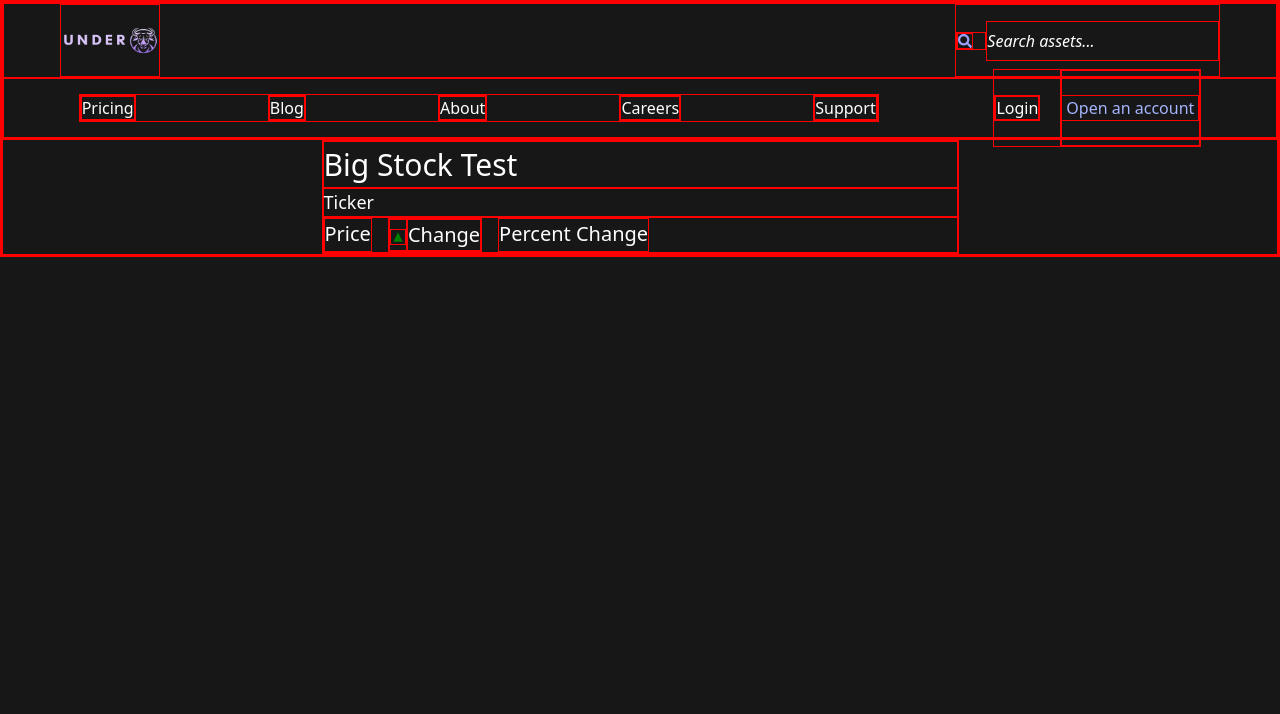
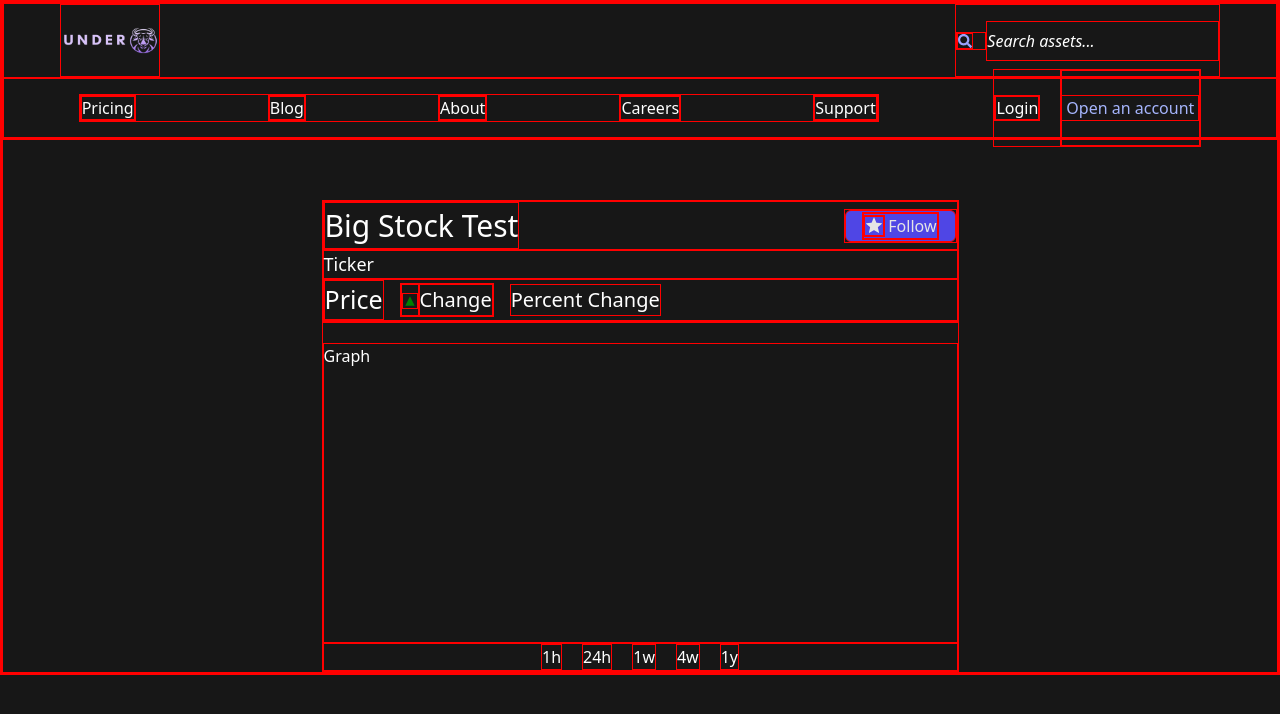
Before and after one commit to yangzhie/under-stock, a Next.js app: page /1 in a window 1280 px wide. Shown: the top 714 px of the page. Built offline with nearby package versions, Linux system fonts and the light colour scheme.

Commit message:
feature: Graph section added and cleaned up Info section.

```diff
--- a/src/app/[ticker]/page.tsx
+++ b/src/app/[ticker]/page.tsx
@@ -13,6 +13,7 @@ export default function Home() {
       </div>
       <div className="flex flex-col items-center">
         <Info />
+        <Graph />
       </div>
     </>
   );
--- a/src/components/Graph/Graph.tsx
+++ b/src/components/Graph/Graph.tsx
@@ -3,7 +3,45 @@ import React from "react";
 function Graph() {
   return (
     <>
-      <div className="text-white">Graph</div>
+      <div className="text-white flex flex-col w-1/2">
+        <div className="h-[300px] mt-[20px]">Graph</div>
+        <div className="flex justify-center gap-5">
+          <button
+            role="link"
+            className="relative after:absolute after:bottom-0 after:left-0 after:h-[2px] after:w-full after:translate-y-1 after:bg-indigo-800 after:opacity-0 after:transition after:duration-150 after:ease-in-out hover:after:translate-y-0 hover:after:opacity-100"
+          >
+            1h
+          </button>
+
+          <button
+            role="link"
+            className="relative after:absolute after:bottom-0 after:left-0 after:h-[2px] after:w-full after:translate-y-1 after:bg-indigo-800 after:opacity-0 after:transition after:duration-150 after:ease-in-out hover:after:translate-y-0 hover:after:opacity-100"
+          >
+            24h
+          </button>
+
+          <button
+            role="link"
+            className="relative after:absolute after:bottom-0 after:left-0 after:h-[2px] after:w-full after:translate-y-1 after:bg-indigo-800 after:opacity-0 after:transition after:duration-150 after:ease-in-out hover:after:translate-y-0 hover:after:opacity-100"
+          >
+            1w
+          </button>
+
+          <button
+            role="link"
+            className="relative after:absolute after:bottom-0 after:left-0 after:h-[2px] after:w-full after:translate-y-1 after:bg-indigo-800 after:opacity-0 after:transition after:duration-150 after:ease-in-out hover:after:translate-y-0 hover:after:opacity-100"
+          >
+            4w
+          </button>
+
+          <button
+            role="link"
+            className="relative after:absolute after:bottom-0 after:left-0 after:h-[2px] after:w-full after:translate-y-1 after:bg-indigo-800 after:opacity-0 after:transition after:duration-150 after:ease-in-out hover:after:translate-y-0 hover:after:opacity-100"
+          >
+            1y
+          </button>
+        </div>
+      </div>
     </>
   );
 }
--- a/src/components/Info/Info.tsx
+++ b/src/components/Info/Info.tsx
@@ -28,11 +28,52 @@ function Info() {
   );
   return (
     <>
-      <div className="flex flex-col text-white justify-center w-1/2">
-        <div className="text-[30px]">Big Stock Test</div>
+      <div className="flex flex-col text-white w-1/2 mt-[60px]">
+        <div className="flex items-center justify-between">
+          <div className="text-[30px]">Big Stock Test</div>
+          <div>
+            <button className="group relative inline-flex h-8 items-center justify-center overflow-hidden rounded-md bg-indigo-600 px-4 font-medium text-neutral-200 duration-500">
+              <div className="relative inline-flex -translate-x-0 items-center transition group-hover:-translate-x-6">
+                <div className="absolute translate-x-0 opacity-100 transition group-hover:-translate-x-6 group-hover:opacity-0">
+                  <svg
+                    width="15"
+                    height="15"
+                    viewBox="0 0 15 15"
+                    fill="none"
+                    xmlns="http://www.w3.org/2000/svg"
+                    className="h-5 w-5"
+                  >
+                    <path
+                      d="M7.22303 0.665992C7.32551 0.419604 7.67454 0.419604 7.77702 0.665992L9.41343 4.60039C9.45663 4.70426 9.55432 4.77523 9.66645 4.78422L13.914 5.12475C14.18 5.14607 14.2878 5.47802 14.0852 5.65162L10.849 8.42374C10.7636 8.49692 10.7263 8.61176 10.7524 8.72118L11.7411 12.866C11.803 13.1256 11.5206 13.3308 11.2929 13.1917L7.6564 10.9705C7.5604 10.9119 7.43965 10.9119 7.34365 10.9705L3.70718 13.1917C3.47945 13.3308 3.19708 13.1256 3.25899 12.866L4.24769 8.72118C4.2738 8.61176 4.23648 8.49692 4.15105 8.42374L0.914889 5.65162C0.712228 5.47802 0.820086 5.14607 1.08608 5.12475L5.3336 4.78422C5.44573 4.77523 5.54342 4.70426 5.58662 4.60039L7.22303 0.665992Z"
+                      fill="currentColor"
+                    ></path>
+                  </svg>
+                </div>
+                <span className="pl-6">Follow</span>
+                <div className="absolute right-0 translate-x-12 opacity-0 transition group-hover:translate-x-6 group-hover:opacity-100">
+                  <svg
+                    width="15"
+                    height="15"
+                    viewBox="0 0 15 15"
+                    fill="none"
+                    xmlns="http://www.w3.org/2000/svg"
+                    className="h-5 w-5"
+                  >
+                    <path
+                      d="M8.14645 3.14645C8.34171 2.95118 8.65829 2.95118 8.85355 3.14645L12.8536 7.14645C13.0488 7.34171 13.0488 7.65829 12.8536 7.85355L8.85355 11.8536C8.65829 12.0488 8.34171 12.0488 8.14645 11.8536C7.95118 11.6583 7.95118 11.3417 8.14645 11.1464L11.2929 8H2.5C2.22386 8 2 7.77614 2 7.5C2 7.22386 2.22386 7 2.5 7H11.2929L8.14645 3.85355C7.95118 3.65829 7.95118 3.34171 8.14645 3.14645Z"
+                      fill="currentColor"
+                      fill-rule="evenodd"
+                      clip-rule="evenodd"
+                    ></path>
+                  </svg>
+                </div>
+              </div>
+            </button>
+          </div>
+        </div>
         <div className="text-[18px]">Ticker</div>
-        <div className="flex text-[20px] gap-4">
-          <div>Price</div>
+        <div className="flex text-[20px] gap-4 items-center">
+          <div className="text-[25px]">Price</div>
           <div className="flex">
             <div>{greenTriangle}</div>
             <div>Change</div>
```
